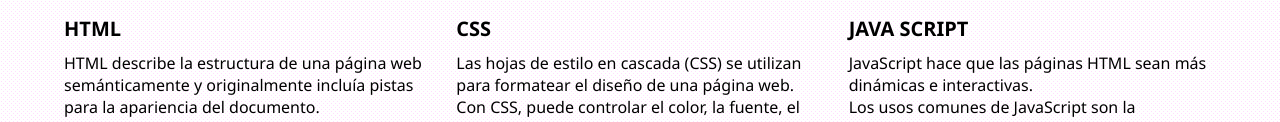
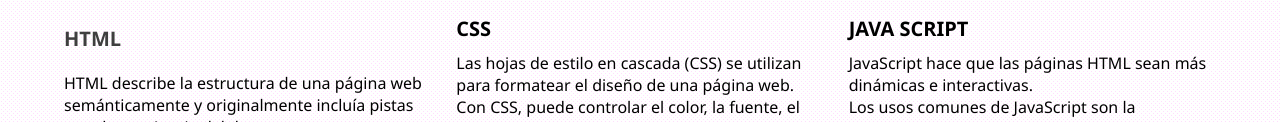
Before and after one commit to PamelaIveth/tp-codoacodo, a plain HTML site: page index.html in a window 1280 px wide. Shown: the part 1254-1376 px from the top of the page. Drawn offline with nearby package versions, Linux system fonts and the light colour scheme.

Commit message:
Se modifica enlace html

```diff
--- a/index.html
+++ b/index.html
@@ -47,7 +47,7 @@
         <div>
 
             <img id="html" src="html.png" >
-            <h3>HTML</h3>
+            <a href="contenido.html"><h3>HTML</h3></a>
             <p> HTML describe la estructura de una página web semánticamente y originalmente incluía pistas para la apariencia del documento.<br>Proporciona un medio para crear documentos estructurados al indicar la semántica estructural del texto, como encabezados, párrafos, listas, enlaces , citas y otros elementos.</p>
             <a href="contenido.html">Ver más <i class="fas fa-angle-double-right"></i></a>
         </div>
```
